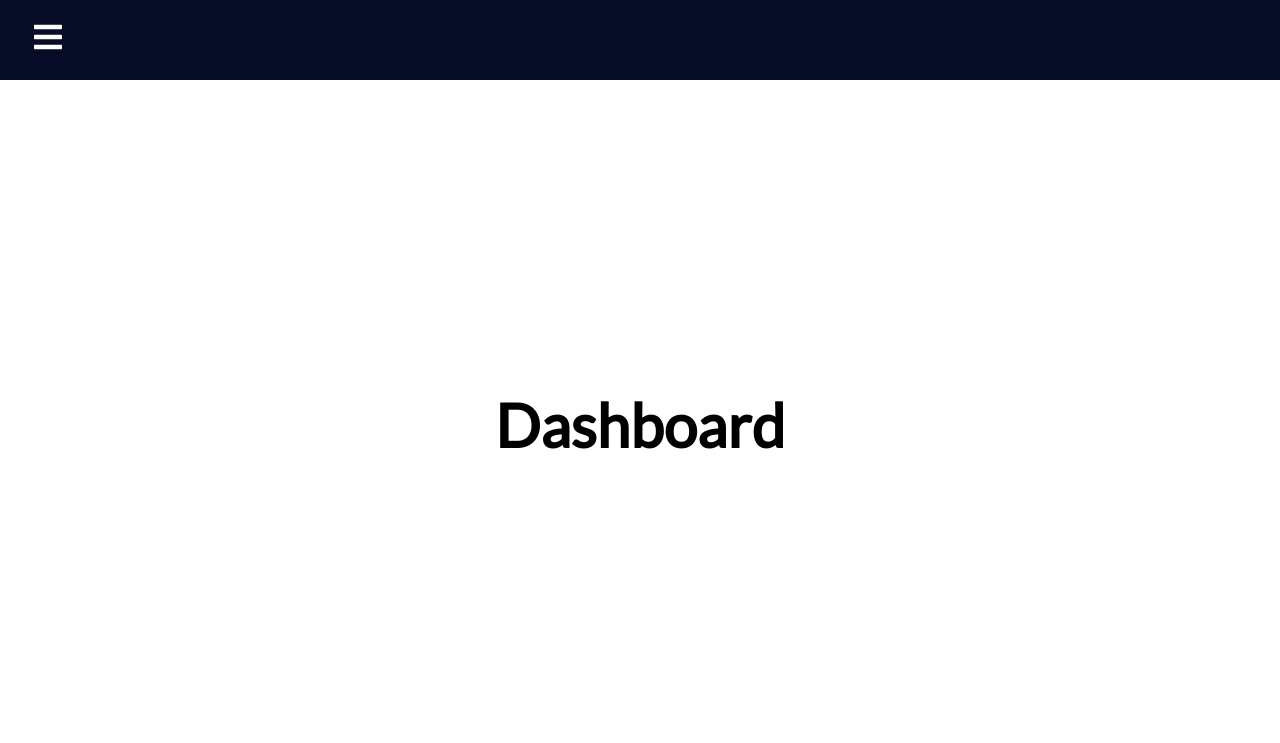
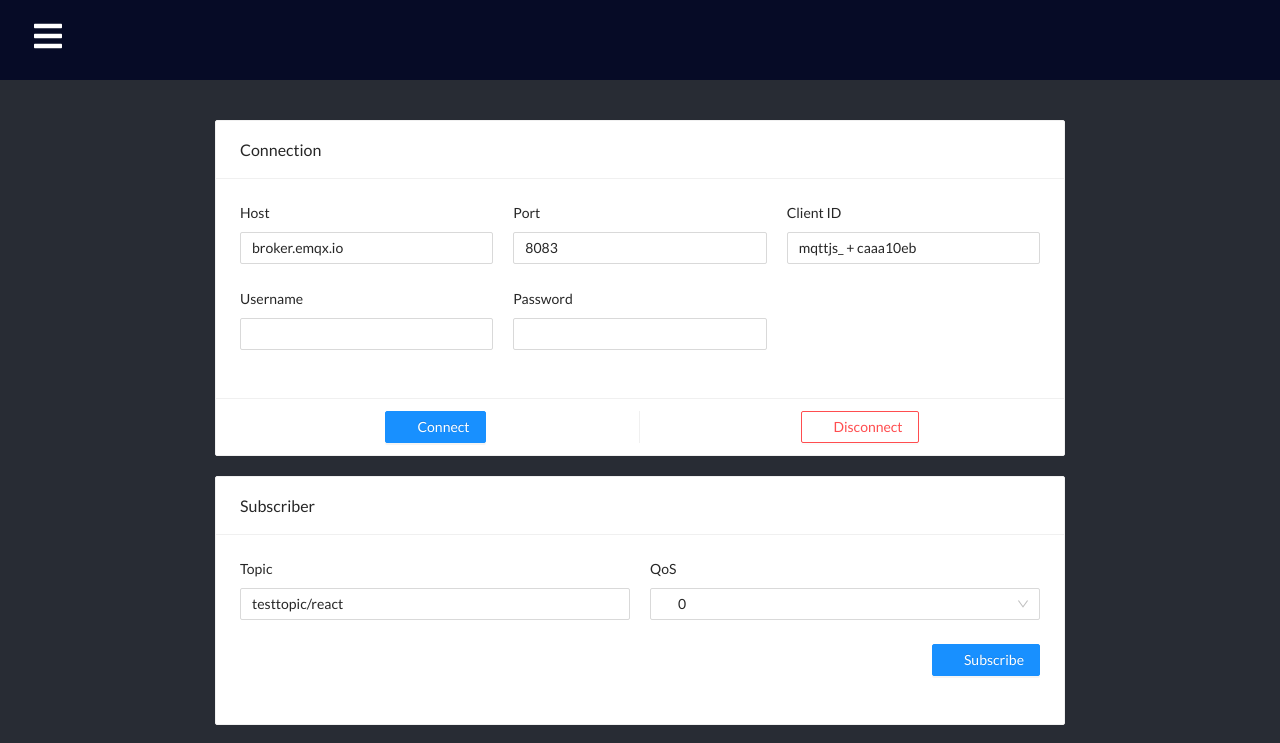
Before and after one commit to rexfordkode/IIoT-Dashboard, a React (Create React App) app in the folder client/: page /dashboard in a window 1280 px wide. Shown: the top 743 px of the page. Built offline with nearby package versions, Linux system fonts and the light colour scheme.

Commit message:
Dashboard page fixed

```diff
--- a/client/package.json
+++ b/client/package.json
@@ -1,5 +1,3 @@
-
-
 {
     "name": "client",
     "version": "0.1.0",
@@ -8,6 +6,8 @@
         "@testing-library/jest-dom": "^5.16.1",
         "@testing-library/react": "^12.1.2",
         "@testing-library/user-event": "^13.5.0",
+        "antd": "^4.18.4",
+        "mqtt": "^4.3.4",
         "react": "^17.0.2",
         "react-dom": "^17.0.2",
         "react-icons": "^4.3.1",
--- a/client/src/App.css
+++ b/client/src/App.css
@@ -8,8 +8,7 @@
 }
 
 .home,
-.reports,
-.dashboard {
+.reports{
   display: flex;
   height: 90vh;
   align-items: center;
--- /dev/null
+++ b/client/src/pages/Dashboard.css
@@ -0,0 +1,23 @@
+@import '~antd/dist/antd.css';
+
+.dashboard {
+  background-color: #282c34;
+  min-height: 100vh;
+  padding: 40px;
+  display: flex;
+  flex-direction: column;
+  align-items: center;
+  justify-content: center;
+  font-size: calc(10px + 2vmin);
+  color: white;
+}
+
+.dashboard .ant-card {
+  width: 100%;
+  max-width: 850px;
+  margin-bottom: 20px;
+}
+
+.ant-form-inline .ant-form-item {
+  margin-bottom: 20px;
+}
--- a/client/src/pages/Dashboard.js
+++ b/client/src/pages/Dashboard.js
@@ -1,9 +1,11 @@
-import React from "react";
+import React from 'react';
+import MqttDashboard from '../components/Hook'
+import './Dashboard.css';
 
 function Dashboard() {
   return (
     <div className="dashboard">
-          <h1>Dashboard </h1>
+      <MqttDashboard />
     </div>
   );
 }
```
Also changed, not shown: 1 other file (tests, documents, lock files or other folders). Lines whose indentation alone changed are shown as unchanged.
